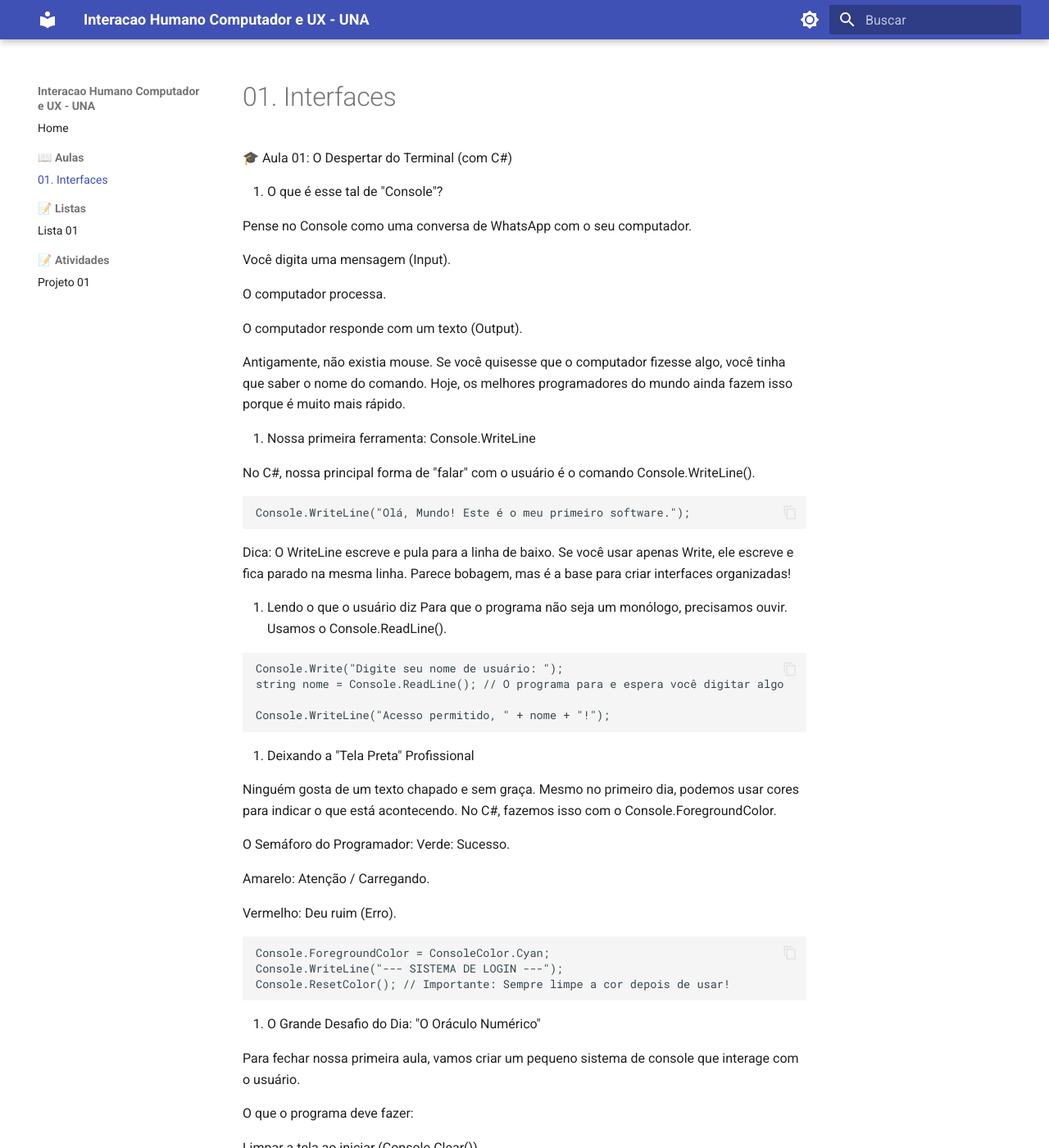
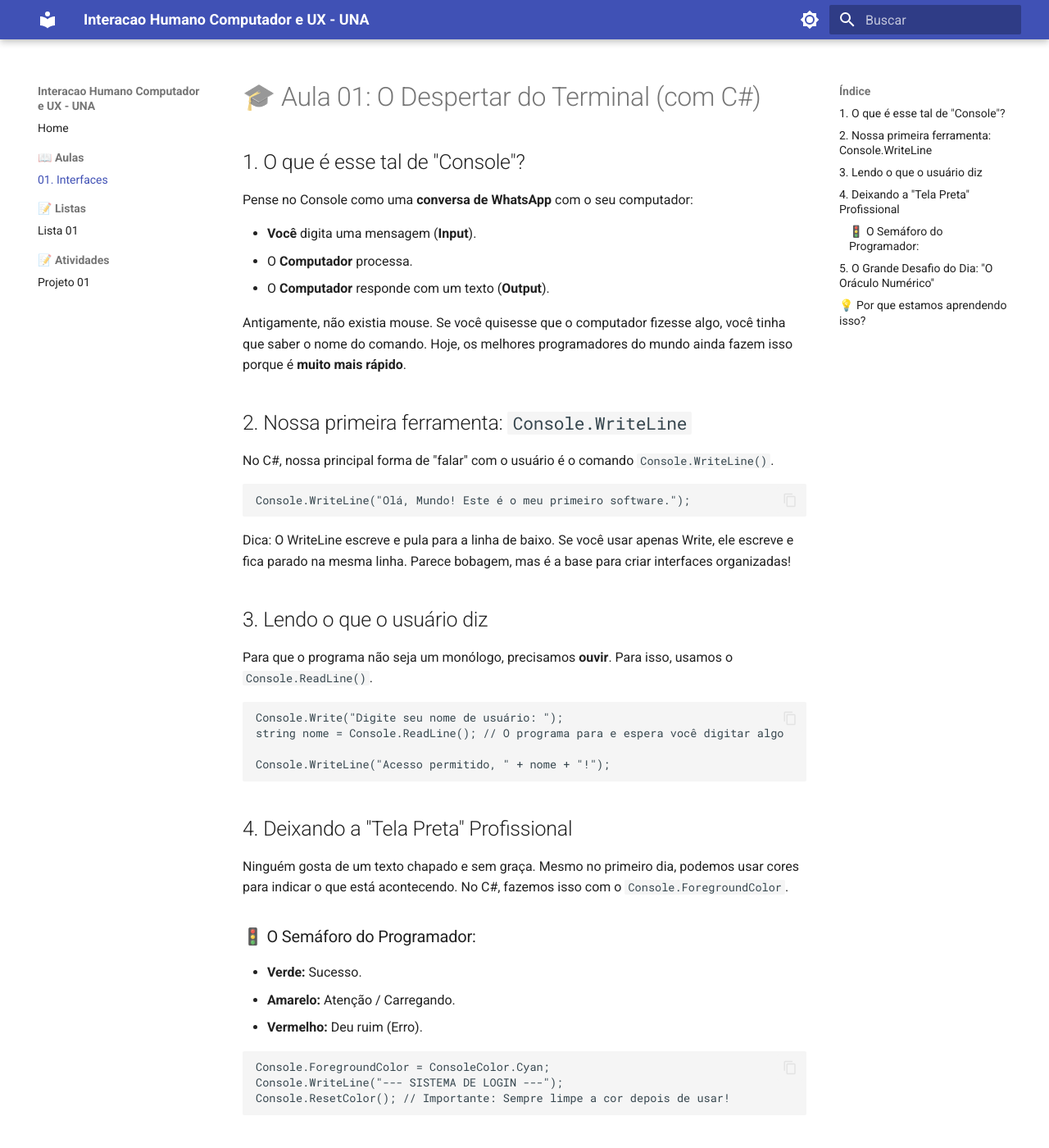
Before and after one commit to danhpaiva/una-ihcux-mkdocs-202601, an MkDocs documentation site: the page built from docs/aulas/01-interface.md, in a window 1280 px wide and 1400 px high. Shown: the whole window at 82% size. Built offline with MkDocs 1.6.1 and Material for MkDocs 9.7.7, drawn with Linux system fonts in a browser that asks for light colours; some of the changed text lies outside the part shown.

Commit message:
feat: formatar mensagem

```diff
--- a/docs/aulas/01-interface.md
+++ b/docs/aulas/01-interface.md
@@ -1,20 +1,18 @@
-🎓 Aula 01: O Despertar do Terminal (com C#)
+# 🎓 Aula 01: O Despertar do Terminal (com C#)
 
-1. O que é esse tal de "Console"?
+## 1. O que é esse tal de "Console"?
 
-Pense no Console como uma conversa de WhatsApp com o seu computador.
+Pense no Console como uma **conversa de WhatsApp** com o seu computador:
 
-Você digita uma mensagem (Input).
+* **Você** digita uma mensagem (**Input**).
+* O **Computador** processa.
+* O **Computador** responde com um texto (**Output**).
 
-O computador processa.
+Antigamente, não existia mouse. Se você quisesse que o computador fizesse algo, você tinha que saber o nome do comando. Hoje, os melhores programadores do mundo ainda fazem isso porque é **muito mais rápido**.
 
-O computador responde com um texto (Output).
+## 2. Nossa primeira ferramenta: `Console.WriteLine`
 
-Antigamente, não existia mouse. Se você quisesse que o computador fizesse algo, você tinha que saber o nome do comando. Hoje, os melhores programadores do mundo ainda fazem isso porque é muito mais rápido.
-
-2. Nossa primeira ferramenta: Console.WriteLine
-
-No C#, nossa principal forma de "falar" com o usuário é o comando Console.WriteLine().
+No C#, nossa principal forma de "falar" com o usuário é o comando `Console.WriteLine()`.
 
 ~~~
 Console.WriteLine("Olá, Mundo! Este é o meu primeiro software.");
@@ -22,8 +20,9 @@ Console.WriteLine("Olá, Mundo! Este é o meu primeiro software.");
 
 Dica: O WriteLine escreve e pula para a linha de baixo. Se você usar apenas Write, ele escreve e fica parado na mesma linha. Parece bobagem, mas é a base para criar interfaces organizadas!
 
-3. Lendo o que o usuário diz
-Para que o programa não seja um monólogo, precisamos ouvir. Usamos o Console.ReadLine().
+## 3. Lendo o que o usuário diz
+
+Para que o programa não seja um monólogo, precisamos **ouvir**. Para isso, usamos o `Console.ReadLine()`.
 
 ~~~
 Console.Write("Digite seu nome de usuário: ");
@@ -49,24 +46,21 @@ Console.WriteLine("--- SISTEMA DE LOGIN ---");
 Console.ResetColor(); // Importante: Sempre limpe a cor depois de usar!
 ~~~
 
-5. O Grande Desafio do Dia: "O Oráculo Numérico"
+## 5. O Grande Desafio do Dia: "O Oráculo Numérico"
 
 Para fechar nossa primeira aula, vamos criar um pequeno sistema de console que interage com o usuário.
 
-O que o programa deve fazer:
+**O que o seu programa deve fazer:**
 
-Limpar a tela ao iniciar (Console.Clear()).
+1.  **Limpar a tela** ao iniciar (`Console.Clear()`).
+2.  Mudar a **cor do título** para Amarelo.
+3.  **Perguntar** o nome do aluno.
+4.  **Pedir** um número de 1 a 10.
+5.  **Se o número for 7** (o número da sorte do Oráculo), mostrar uma mensagem em **Verde**.
+6.  **Se não**, mostrar uma mensagem em **Vermelho**.
 
-Mudar a cor do título para Amarelo.
+---
 
-Perguntar o nome do aluno.
-
-Pedir um número de 1 a 10.
-
-Se o número for 7 (o número da sorte do Oráculo), mostrar uma mensagem em Verde.
-
-Se não, mostrar uma mensagem em Vermelho.
-
-💡 Por que estamos aprendendo isso?
+## 💡 Por que estamos aprendendo isso?
 
 Toda grande inteligência artificial, todo sistema de banco e todo servidor de jogo roda em interfaces de console. Se você aprender a estruturar dados aqui, criar uma interface visual depois será "moleza".
```
Also changed, not shown: other parts of docs/aulas/01-interface.md (+6 -8 lines).
